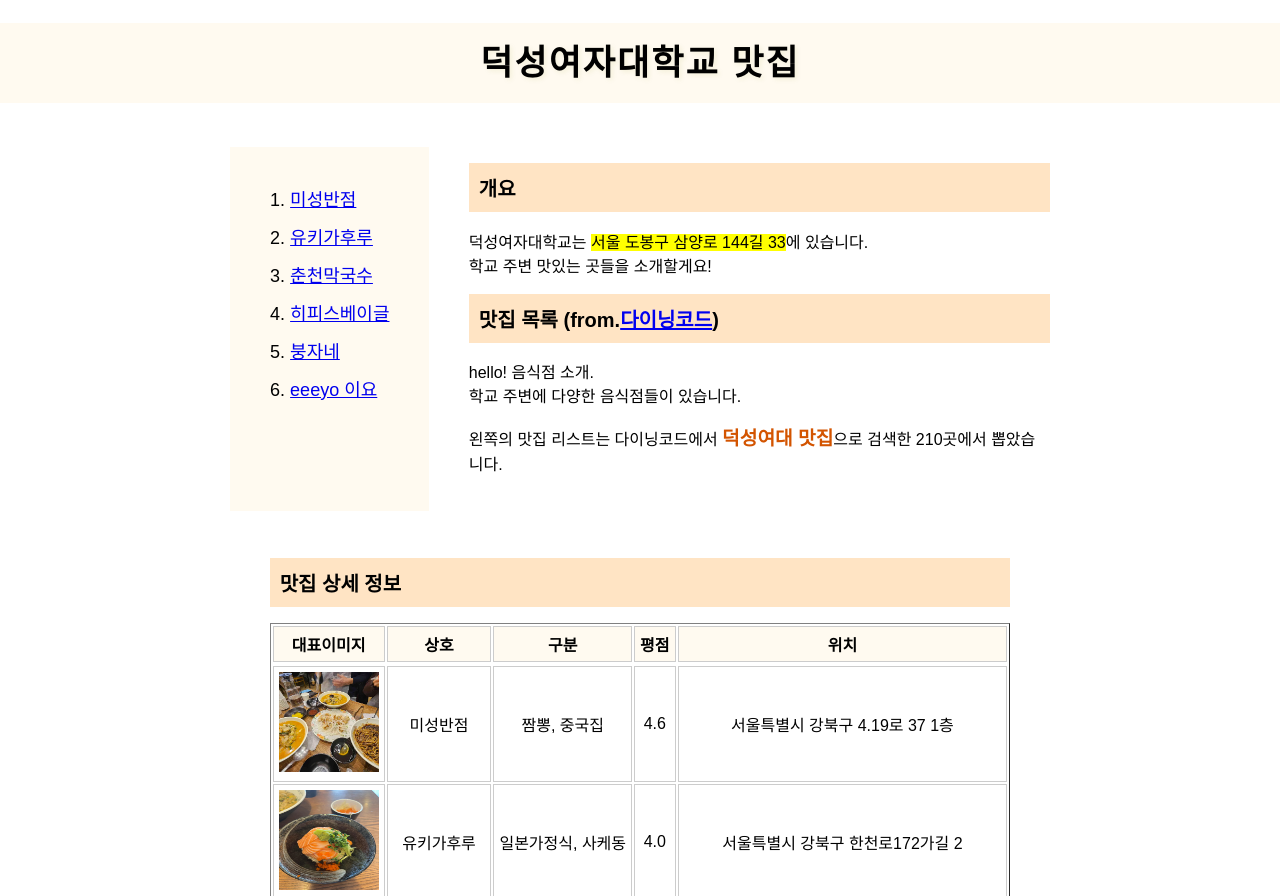
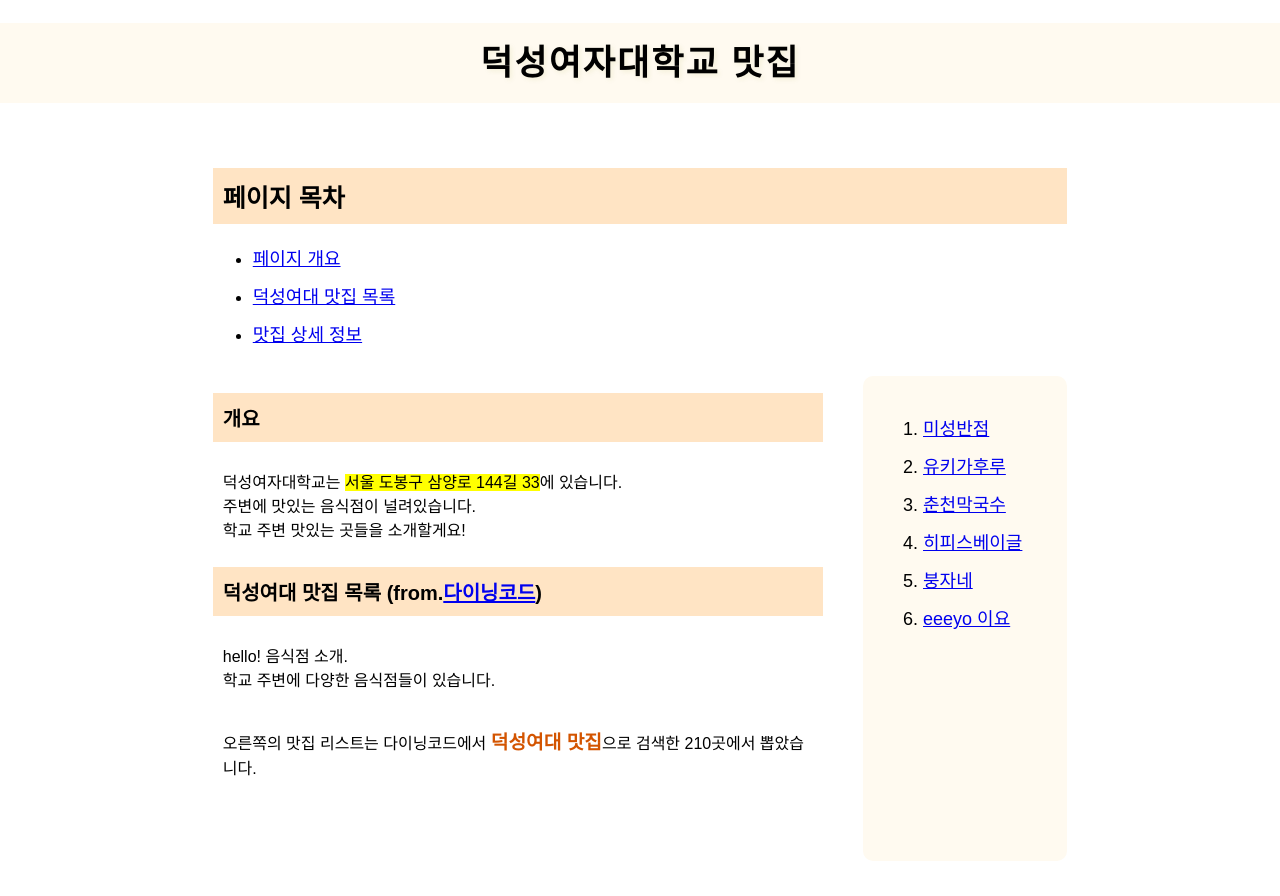
Before and after one commit to ryuryuryuk/duksung_diner, a plain HTML site: page index.html in a window 1280 px wide. Shown: the top 896 px of the page. Drawn offline with Linux system fonts and the light colour scheme.

Commit message:
채점기준까지 확인하고 마지막 수정

```diff
--- a/index.html
+++ b/index.html
@@ -10,9 +10,35 @@
             <h1>덕성여자대학교 맛집</h1>
         </header>
 
-        <!-- nav를 왼쪽, article을 오른쪽에 배치하기 위해 "layout" 클래스로 묶었습니다 -->
+
+        <!-- 페이지목차, 개요, 맛집목록을 보기좋게 배치하기 위해 "layout0" 클래스로 묶었습니다 -->
+        <main class="layout0">
+        <nav>
+            <h2>페이지 목차</h2>
+            <ul>
+                <li><a href="#overview">페이지 개요</a></li>
+                <li><a href="#restList">덕성여대 맛집 목록</a></li>
+                <li><a href="#restDetails">맛집 상세 정보</a></li>
+            </ul>
+        </nav>
+        <!-- article(개요,)을 왼쪽, aside(맛집목록)을 오른쪽에 배치하기 위해 "layout" 클래스로 묶었습니다 -->
         <main class="layout">
-        <nav>
+        <article>
+            <h2 id="overview"><b>개요</b></h2>
+            <p>덕성여자대학교는 <mark>서울 도봉구 삼양로 144길 33</mark>에 있습니다.<br>
+                주변에 맛있는 음식점이 널려있습니다.<br>
+            학교 주변 맛있는 곳들을 소개할게요!</p>
+
+
+            <h2 id="restList"><b>덕성여대 맛집 목록</b> (from.<a href="https://www.diningcode.com/" target="_blank">다이닝코드</a>)</h2>
+            <p> hello! 음식점 소개.<br>
+                학교 주변에 다양한 음식점들이 있습니다.<br>
+            <div>오른쪽의 맛집 리스트는 다이닝코드에서 <span>덕성여대 맛집</span>으로 검색한 210곳에서 뽑았습니다.</div>
+            </p>
+        </article>
+
+        <!-- 맛집리스트 -->
+        <aside>
             <ol type="1">
                 <li><a href="pages/misung.html">미성반점</a></li>
                 <li><a href="pages/yuki.html">유키가후루</a></li>
@@ -21,24 +47,12 @@
                 <li><a href="pages/boong.html">붕자네</a></li>
                 <li><a href="pages/eeeyo.html">eeeyo 이요</a></li>
             </ol>
-        </nav>
+        </aside>
+        </main>
+    </main>
 
         <article>
-            <h2><b>개요</b></h2>
-            <p>덕성여자대학교는 <mark>서울 도봉구 삼양로 144길 33</mark>에 있습니다.<br>
-            학교 주변 맛있는 곳들을 소개할게요!</p>
-
-
-            <h2><b>맛집 목록</b> (from.<a href="https://www.diningcode.com/" target="_blank">다이닝코드</a>)</h2>
-            <p> hello! 음식점 소개.<br>
-                학교 주변에 다양한 음식점들이 있습니다.<br>
-            <div>왼쪽의 맛집 리스트는 다이닝코드에서 <span>덕성여대 맛집</span>으로 검색한 210곳에서 뽑았습니다.</div>
-            </p>
-        </article>
-        </main>
-
-        <article>
-            <h2>맛집 상세 정보</h2>
+            <h2 id="restDetails">맛집 상세 정보</h2>
             <table border="1">
             <tr>
                 <thead>
@@ -98,6 +112,7 @@
             </table>
         </article>
 
+        <!-- 이름, 간단한 페이지 설명, 이메일 -->
         <footer>
             <p>Copyright 2025 Gabin Ryu  |  덕성여자대학교 맛집 정보  |  binnxr@naver.com  </p>
         </footer>
--- a/style.css
+++ b/style.css
@@ -4,7 +4,7 @@ body {
     display: flex;
     flex-direction: column;
     align-items: center; /* 가운데 정렬 */
-    font-family: 'NanumSquareRound', sans-serif; /* 폰트 바꾸기  */
+    font-family: 'NanumSquareRound', sans-serif; /* 폰트 바꾸기.. 하고 싶은데 적용이 안 되네 */
 }
 
 
@@ -31,24 +31,38 @@ h2 {
     padding: 10px;
 }
 
+/* 페이지 목차 */
+nav{
+    width: 100%;
+    font-size: 18px;
+    margin-top: 20px;
+    display: center;
+    flex-direction: column;
+    margin-bottom: 30px;
+}
+/* 페이지 목차 글자들 줄간격 늘리기 */
+nav li {
+    margin-bottom: 12px;
+}
+
 
 main.layout {
     display: flex;
-    flex-direction: row;
-    gap: 40px; /* nav와 section 사이의 간격  */
-    border-radius: 20%; /* 테두리 둥글둥글 */
+    flex-direction: row; /*row로 해서 가로로 배치하기*/
+    gap: 40px; /* nav와 aside와 section 사이의 간격  */
     margin-bottom: 30px; /* 아래 section과의 간격 */
 }
 
-nav {
+aside {
     width: 20%;
     background-color: floralwhite;
     font-size: 18px;
     padding: 20px;
+    border-radius: 10px; /* 테두리 둥글둥글 */
 }
 
 /* 맛집 목록들 폰트 사이가 너무 가까워서 좀 늘리기 */
-nav li {
+aside li {
     margin-bottom: 12px;
 }
 
@@ -63,6 +77,12 @@ article{
 
 }
 
+article p{
+    padding:10px;
+}
+article div{
+    padding:10px;
+}
 article h2 {
     font-size: 20px;
 }
@@ -75,9 +95,10 @@ article span {
 }
 
 
+
 table {
     width: 100%;
-    margin-top: 15px;
+    margin-top: 20px;
 }
 table th, table td {
     padding: 5px;
@@ -89,11 +110,11 @@ table th {
 }
 /* 표에 마우스 올리면 컬러가 칠해지도록 */
 table tr:hover {
-    background-color: floralwhite;
+    background-color:bisque;
 }
 
 
-
+/* 가운데에 고정시키고 위 아래 마진 30씩 주기*/
 footer{
     text-align: center;
     font-size: 15px;
```
Also changed, not shown: 1 other file.
